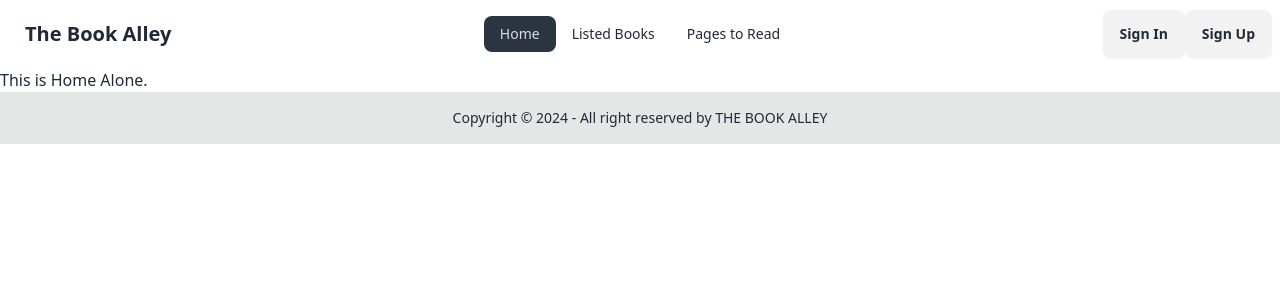
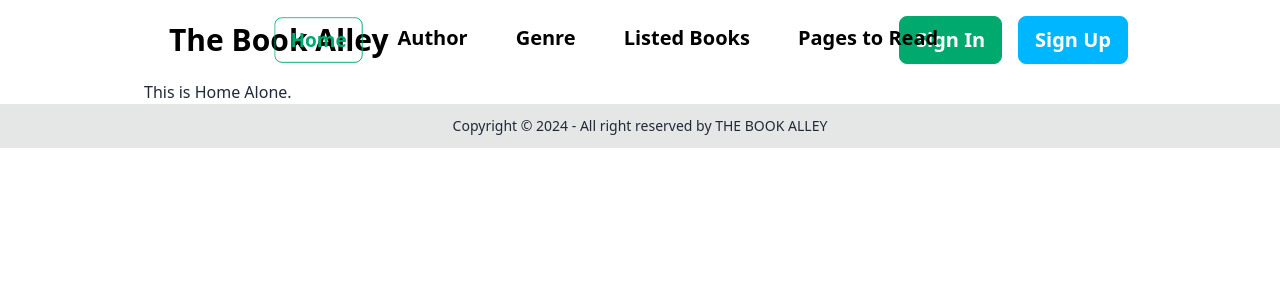
Before and after one commit to sakibkx/The-Book-Alley, a React (Vite) app: page / in a window 1280 px wide. Shown: the top 300 px of the page. Built offline with nearby package versions, Linux system fonts and the light colour scheme.

Commit message:
NavBar completed

```diff
--- /dev/null
+++ b/src/components/Author/Author.jsx
@@ -0,0 +1,10 @@
+
+const Author = () => {
+  return (
+    <div>
+      <h1>This is Author page</h1>
+    </div>
+  );
+};
+
+export default Author;
--- a/src/components/Footer/Footer.jsx
+++ b/src/components/Footer/Footer.jsx
@@ -1,7 +1,7 @@
 
 const Footer = () => {
   return (
-    <footer className="footer footer-center bg-base-300 text-base-content p-4">
+    <footer className="footer footer-center bg-base-300 text-base-content px-4 py-3">
       <aside>
         <p>Copyright © {new Date().getFullYear()} - All right reserved by THE BOOK ALLEY</p>
       </aside>
--- /dev/null
+++ b/src/components/Genre/Genre.jsx
@@ -0,0 +1,10 @@
+
+const Genre = () => {
+  return (
+    <div>
+      <h1>Here we search books by genre</h1>
+    </div>
+  );
+};
+
+export default Genre;
--- a/src/components/NavBar/NavBar.jsx
+++ b/src/components/NavBar/NavBar.jsx
@@ -2,14 +2,71 @@ import { NavLink } from "react-router-dom";
 
 const NavBar = () => {
 
-  const routes =  <>
-                    <li><NavLink to="/" >Home</NavLink></li>
-                    <li><NavLink to="/listedBooks">Listed Books</NavLink></li>
-                    <li><NavLink to="/pagesToRead">Pages to Read</NavLink></li>
-                  </>
+  const routes = <>
+    <li>
+      <NavLink
+        to="/"
+        className={({ isActive }) =>
+          isActive
+            ? 'btn btn-outline btn-success text-white font-semibold text-xl'  // Active state
+            : 'text-xl text-black font-semibold'  // Inactive state
+        }
+      >
+        Home
+      </NavLink>
+    </li>
+    <li>
+      <NavLink
+        to="/author"
+        className={({ isActive }) =>
+          isActive
+            ? 'btn btn-outline btn-success text-white font-semibold text-xl'  // Active state
+            : 'text-xl text-black font-semibold'  // Inactive state
+        }
+      >
+        Author
+      </NavLink>
+    </li>
+    <li>
+      <NavLink
+        to="/genre"
+        className={({ isActive }) =>
+          isActive
+            ? 'btn btn-outline btn-success text-white font-semibold text-xl'  // Active state
+            : 'text-xl text-black font-semibold'  // Inactive state
+        }
+      >
+        Genre
+      </NavLink>
+    </li>
+    <li>
+      <NavLink
+        to="/listedBooks"
+        className={({ isActive }) =>
+          isActive
+            ? 'btn btn-outline btn-success text-white font-semibold text-xl'  // Active state
+            : 'text-xl text-black font-semibold'  // Inactive state
+        }
+      >
+        Listed Books
+      </NavLink>
+    </li>
+    <li>
+      <NavLink
+        to="/pagesToRead"
+        className={({ isActive }) =>
+          isActive
+            ? 'btn btn-outline btn-success text-white font-semibold text-xl'  // Active state
+            : 'text-xl text-black font-semibold'  // Inactive state
+        }
+      >
+        Pages to Read
+      </NavLink>
+    </li>
+  </>
 
   return (
-    <div className="navbar bg-base-100">
+    <div className="navbar">
       <div className="navbar-start">
         <div className="dropdown">
           <div tabIndex={0} role="button" className="btn btn-ghost lg:hidden">
@@ -32,16 +89,16 @@ const NavBar = () => {
             {routes}
           </ul>
         </div>
-        <a className="btn btn-ghost text-xl">The Book Alley</a>
+        <a className="btn btn-ghost text-3xl font-bold text-black">The Book Alley</a>
       </div>
       <div className="navbar-center hidden lg:flex">
-        <ul className="menu menu-horizontal px-1">
+        <ul className="menu menu-horizontal px-1 gap-x-4">
           {routes}
         </ul>
       </div>
       <div className="navbar-end">
-        <a className="btn">Sign In</a>
-        <a className="btn">Sign Up</a>
+        <a className="btn btn-success text-white text-xl font-semibold me-4">Sign In</a>
+        <a className="btn btn-info text-xl font-semibold text-white">Sign Up</a>
       </div>
     </div>
   );
--- a/src/components/Root/Root.jsx
+++ b/src/components/Root/Root.jsx
@@ -5,8 +5,10 @@ import Footer from "../Footer/Footer";
 const Root = () => {
   return (
     <div className="bg-white min-h-screen">
-      <NavBar></NavBar>
-      <Outlet></Outlet>
+      <div className="mx-36">
+        <NavBar></NavBar>
+        <Outlet></Outlet>
+      </div>
       <Footer></Footer>
     </div>
   );
```
Also changed, not shown: src/main.jsx (+10 -0 lines).
